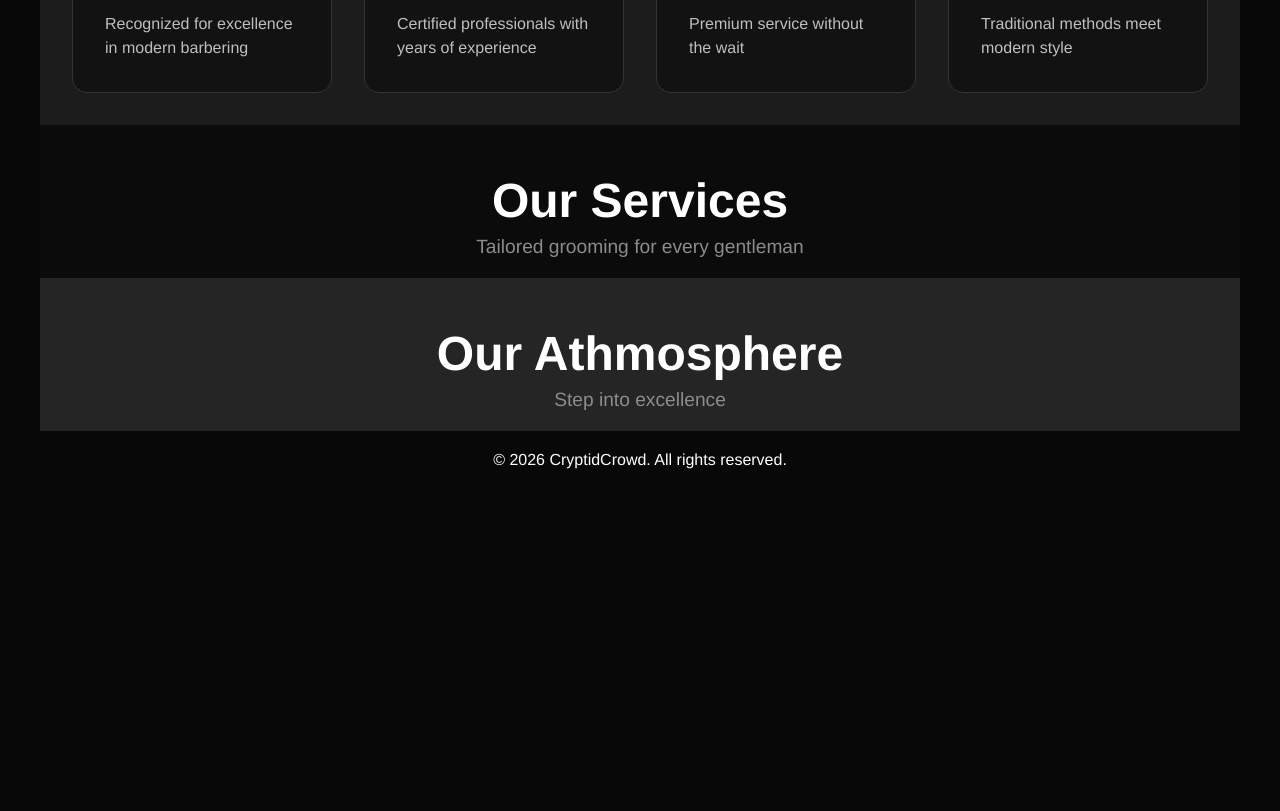
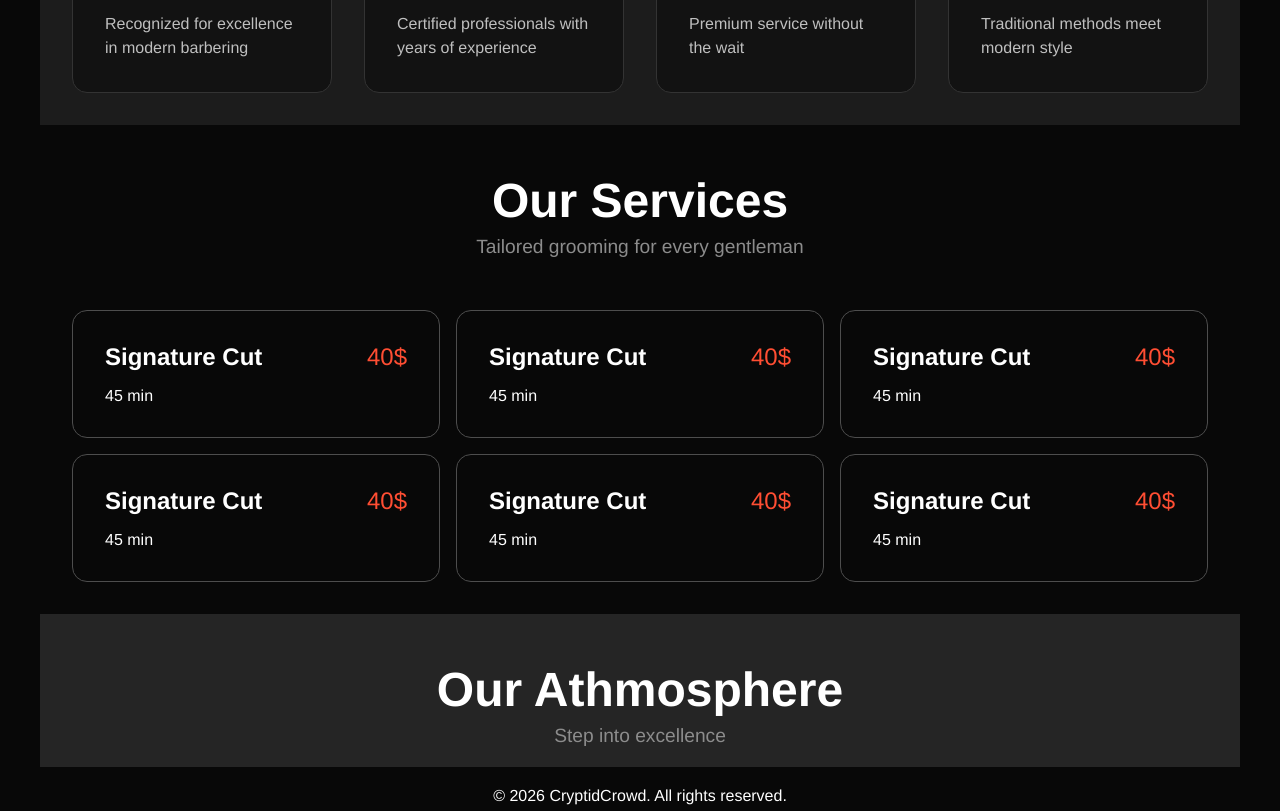
Before and after one commit to DAbranka/vuejs-exo-barbershop-website, a Vue app: page / in a window 1280 px wide. Shown: the part 1080-1891 px from the top of the page. Before the commit the page ends 1569 px from the top, so only its background shows below. Built offline with nearby package versions, Linux system fonts and the light colour scheme.

Commit message:
Refactor SectionTwo and SectionTwoCards components; update styles and improve structure

```diff
--- a/src/App.vue
+++ b/src/App.vue
@@ -16,9 +16,9 @@ import SectionThree from "./components/SectionThree.vue";
 
   <!-- MAIN CONTENT -->
   <main>
-    <SectionOne id="section1"/>
-    <SectionTwo id="section2"/>
-    <SectionThree id="section3"/>
+    <SectionOne id="section1" />
+    <SectionTwo id="section2" />
+    <SectionThree id="section3" />
   </main>
 
   <!-- FOOTER -->
@@ -46,7 +46,7 @@ body,
 body {
   display: flex;
   justify-content: center;
-  background-color: hsl(from var(--black-color) h s 3 / 1);
+  background-color: var(--black-color);
 }
 
 #app {
@@ -55,13 +55,25 @@ body {
 }
 
 :root {
+  /* -------------------------------------------------------------------------- */
+
+  --black: #000000;
+  --white: #ffffff;
+  --black-color: hsl(from var(--black) h s 3 / 1);
+  --white-color: #ffffff;
+
+  /* -------------------------------------------------------------------------- */
+
   --primary-color: #010101;
   --secondary-color: #f5f5f5;
   --accent: hsl(8 75 52);
-  --black-color: #000000;
-  --white-color: #ffffff;
-  --font-primary: 'Helvetica Neue', Helvetica, Arial, sans-serif;
-  --font-secondary: 'Georgia', serif;
+
+  /* -------------------------------------------------------------------------- */
+
+  --font-primary: "Helvetica Neue", Helvetica, Arial, sans-serif;
+  --font-secondary: "Georgia", serif;
+
+  /* -------------------------------------------------------------------------- */
 }
 
 header {
@@ -73,7 +85,7 @@ header {
   background-color: #1c1c1c;
 }
 #section2 {
-  background-color: #0b0b0b;
+  background-color: var(--black-color);
 }
 #section3 {
   background-color: #252525;
--- a/src/components/SectionTwo.vue
+++ b/src/components/SectionTwo.vue
@@ -1,5 +1,6 @@
-<script setup lang="ts">
+<script setup>
 import SectionTitleSubTitle from "./SectionTitleSubTitle.vue";
+import SectionTwoCards from "./SectionTwoCards.vue";
 </script>
 
 <template>
@@ -10,8 +11,9 @@ import SectionTitleSubTitle from "./SectionTitleSubTitle.vue";
         <template #subtitle> Tailored grooming for every gentleman </template>
       </SectionTitleSubTitle>
     </section>
+
     <section>
-
+      <SectionTwoCards />
     </section>
   </div>
 </template>
--- /dev/null
+++ b/src/components/SectionTwoCard.vue
@@ -0,0 +1,34 @@
+<script setup></script>
+<template>
+  <section>
+    <div id="title">
+      <p><slot name="title">Title</slot></p>
+    </div>
+    <div id="price">
+      <p><slot name="price">Price</slot></p>
+    </div>
+  </section>
+  <section>
+    <div>
+      <p><slot name="time">Time</slot></p>
+    </div>
+  </section>
+</template>
+
+<style scoped>
+#title {
+  font-weight: 600;
+  font-size: 1.5rem;
+}
+
+#price {
+  font-weight: 500;
+  font-size: 1.5rem;
+  color: hsl(from var(--accent) h 100 60 / 1);
+}
+
+section:first-child {
+  display: flex;
+  justify-content: space-between;
+}
+</style>
--- /dev/null
+++ b/src/components/SectionTwoCards.vue
@@ -0,0 +1,78 @@
+<script setup>
+import SectionTwoCard from "./SectionTwoCard.vue";
+</script>
+<template>
+  <div class="cardsSection--wrapper">
+    <article>
+      <SectionTwoCard>
+        <template #title>Signature Cut</template>
+        <template #price>40$</template>
+        <template #time>45 min</template>
+      </SectionTwoCard>
+    </article>
+    <article>
+      <SectionTwoCard>
+        <template #title>Signature Cut</template>
+        <template #price>40$</template>
+        <template #time>45 min</template>
+      </SectionTwoCard>
+    </article>
+    <article>
+      <SectionTwoCard>
+        <template #title>Signature Cut</template>
+        <template #price>40$</template>
+        <template #time>45 min</template>
+      </SectionTwoCard>
+    </article>
+    <article>
+      <SectionTwoCard>
+        <template #title>Signature Cut</template>
+        <template #price>40$</template>
+        <template #time>45 min</template>
+      </SectionTwoCard>
+    </article>
+    <article>
+      <SectionTwoCard>
+        <template #title>Signature Cut</template>
+        <template #price>40$</template>
+        <template #time>45 min</template>
+      </SectionTwoCard>
+    </article>
+    <article>
+      <SectionTwoCard>
+        <template #title>Signature Cut</template>
+        <template #price>40$</template>
+        <template #time>45 min</template>
+      </SectionTwoCard>
+    </article>
+  </div>
+</template>
+
+<style scoped>
+.cardsSection--wrapper {
+  display: grid;
+  grid-template-columns: repeat(3, 1fr);
+  grid-template-rows: repeat(2, 1fr);
+  grid-column-gap: 16px;
+  grid-row-gap: 16px;
+  padding: 2rem;
+}
+
+article {
+  background-color: var(--black-color);
+  border: 1px solid hsl(from var(--white-color) h s 30 / 1);
+  padding: 2rem;
+  border-radius: 15px;
+  height: 100%;
+  display: flex;
+  flex-direction: column;
+  justify-content: center;
+  gap: 1rem;
+}
+
+article:hover {
+  border: 1px solid var(--accent);
+  cursor: pointer;
+  transition: border 0.3s ease;
+}
+</style>
```
